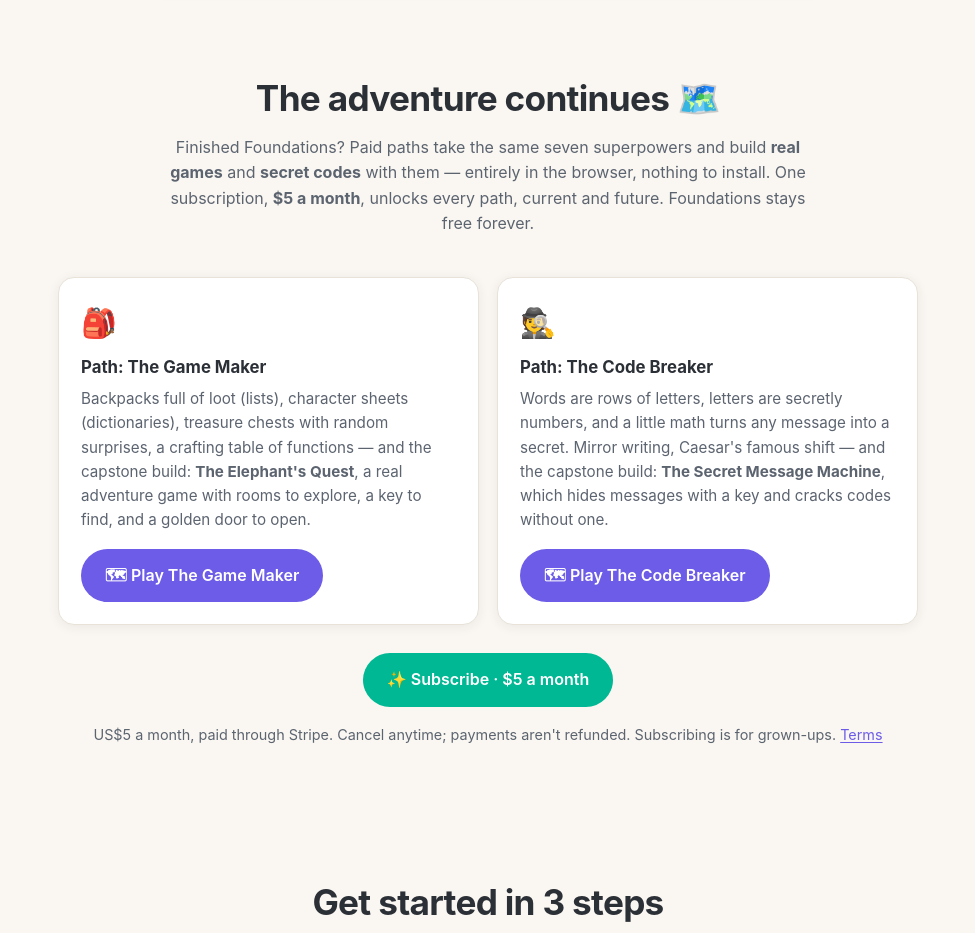
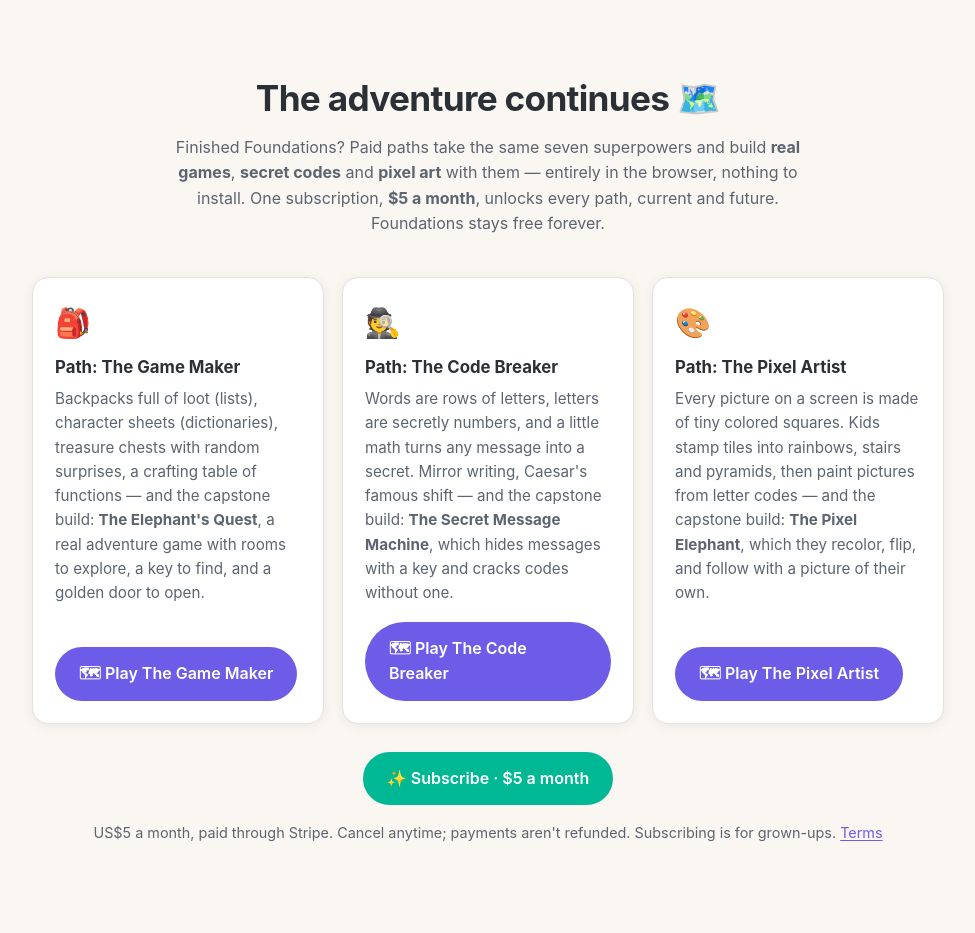
Before and after one commit to juliojimenez/gray, a plain HTML site: page index.html in a window 1280 px wide. Shown: the part 3380-4313 px from the top of the page, without its empty margins (152-1127 px from the left). Drawn offline with Linux system fonts and the light colour scheme; no server answers.

Commit message:
feat(paths): The Pixel Artist (#39)
Adds the third paid path to the site.

- play.html: the path is known to the play page.
- index.html: a card for it. The three cards now keep their Play
  buttons along the bottom.

Co-authored-by: Claude Fable 5.2 <noreply@anthropic.com>

```diff
--- a/index.html
+++ b/index.html
@@ -419,30 +419,42 @@ You just wrote your first Python script! 🎉</div>
   <div class="wrap">
     <h2>The adventure continues 🗺️</h2>
     <p class="sub">Finished Foundations? Paid paths take the same seven superpowers and build
-    <strong>real games</strong> and <strong>secret codes</strong> with them — entirely in the
-    browser, nothing to install. One subscription, <strong>$5 a month</strong>, unlocks every
-    path, current and future. Foundations stays free forever.</p>
-    <div class="grid" style="max-width: 860px; margin: 0 auto">
-      <div class="card">
+    <strong>real games</strong>, <strong>secret codes</strong> and <strong>pixel art</strong>
+    with them — entirely in the browser, nothing to install. One subscription,
+    <strong>$5 a month</strong>, unlocks every path, current and future. Foundations stays
+    free forever.</p>
+    <div class="grid" style="max-width: 1000px; margin: 0 auto">
+      <div class="card" style="display: flex; flex-direction: column">
         <div class="emoji">🎒</div>
         <h3>Path: The Game Maker</h3>
         <p>Backpacks full of loot (lists), character sheets (dictionaries), treasure chests
         with random surprises, a crafting table of functions — and the capstone build:
         <strong>The Elephant's Quest</strong>, a real adventure game with rooms to explore,
         a key to find, and a golden door to open.</p>
-        <div class="cta-row" style="margin-top: 16px; justify-content: flex-start">
+        <div class="cta-row" style="margin-top: auto; padding-top: 16px; justify-content: flex-start">
           <a class="btn btn-primary" href="play.html?path=gamemaker" target="_blank" rel="noopener">🗺 Play The Game Maker</a>
         </div>
       </div>
-      <div class="card">
+      <div class="card" style="display: flex; flex-direction: column">
         <div class="emoji">🕵️</div>
         <h3>Path: The Code Breaker</h3>
         <p>Words are rows of letters, letters are secretly numbers, and a little math turns
         any message into a secret. Mirror writing, Caesar's famous shift — and the capstone
         build: <strong>The Secret Message Machine</strong>, which hides messages with a key
         and cracks codes without one.</p>
-        <div class="cta-row" style="margin-top: 16px; justify-content: flex-start">
+        <div class="cta-row" style="margin-top: auto; padding-top: 16px; justify-content: flex-start">
           <a class="btn btn-primary" href="play.html?path=codebreaker" target="_blank" rel="noopener">🗺 Play The Code Breaker</a>
+        </div>
+      </div>
+      <div class="card" style="display: flex; flex-direction: column">
+        <div class="emoji">🎨</div>
+        <h3>Path: The Pixel Artist</h3>
+        <p>Every picture on a screen is made of tiny colored squares. Kids stamp tiles into
+        rainbows, stairs and pyramids, then paint pictures from letter codes — and the
+        capstone build: <strong>The Pixel Elephant</strong>, which they recolor, flip, and
+        follow with a picture of their own.</p>
+        <div class="cta-row" style="margin-top: auto; padding-top: 16px; justify-content: flex-start">
+          <a class="btn btn-primary" href="play.html?path=pixelartist" target="_blank" rel="noopener">🗺 Play The Pixel Artist</a>
         </div>
       </div>
     </div>
```
Also changed, not shown: play.html (+1 -0 lines).
